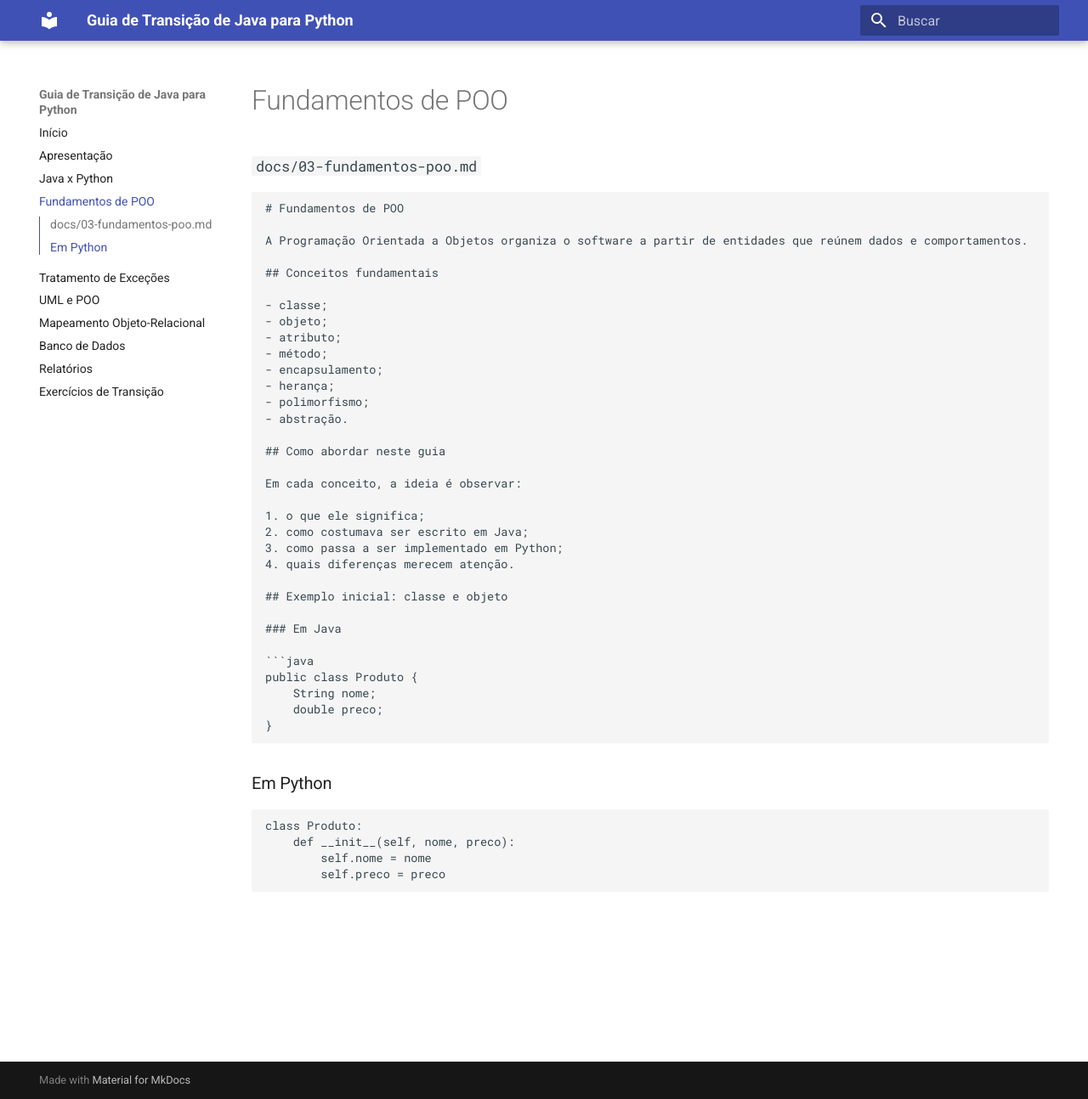
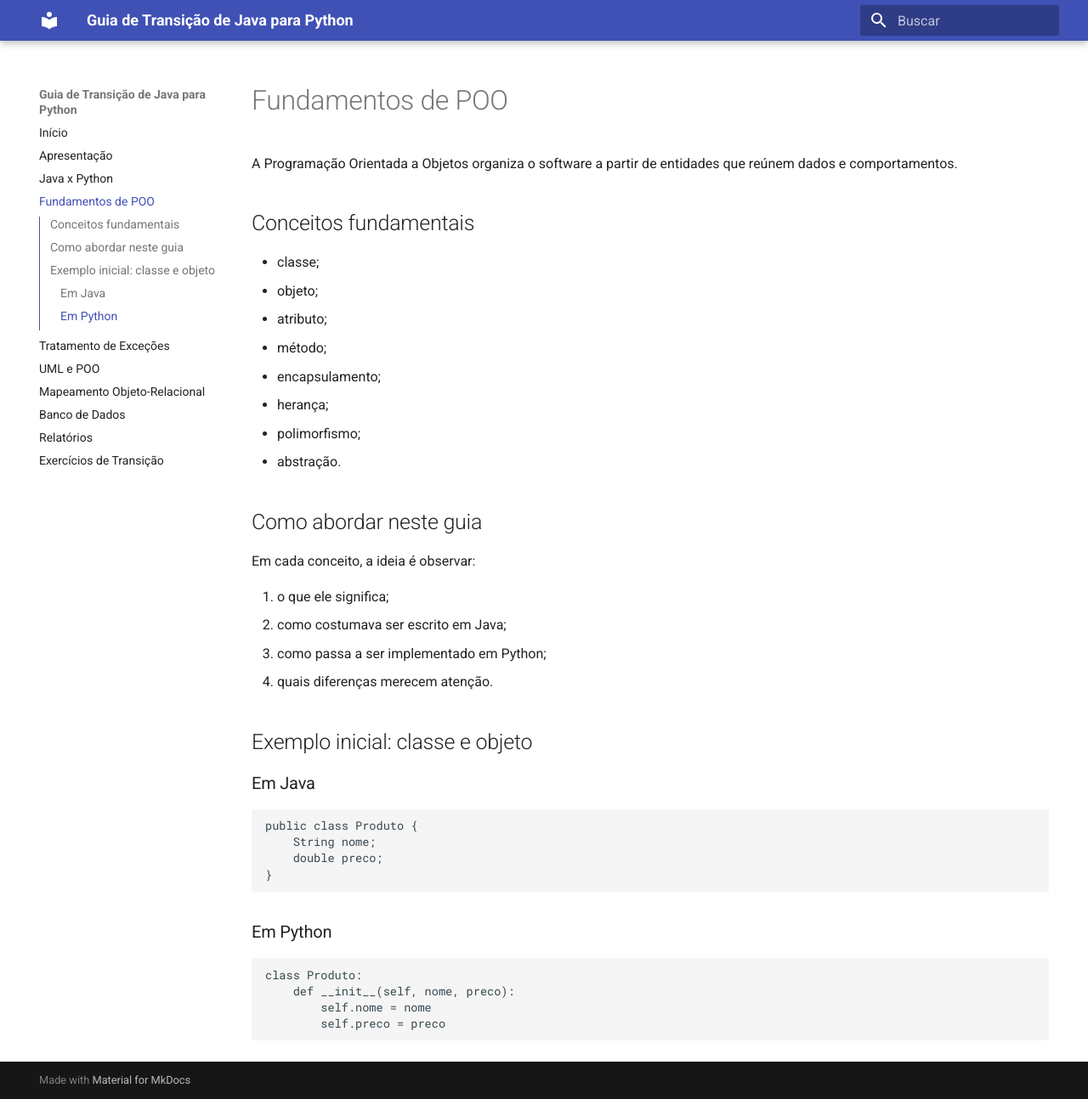
Before and after one commit to danielaflor/guia-poo, an MkDocs documentation site: the page built from docs/03-fundamentos-poo.md, in a window 1280 px wide and 1294 px high. Shown: the whole window at 85% size. Built offline with MkDocs 1.6.1 and Material for MkDocs 9.7.7, drawn with Linux system fonts in a browser that asks for light colours.

Commit message:
Clean up POO fundamentals documentation
Removed unnecessary header and code block from the document.

````diff
--- a/docs/03-fundamentos-poo.md
+++ b/docs/03-fundamentos-poo.md
@@ -1,6 +1,3 @@
-
-### `docs/03-fundamentos-poo.md`
-```md
 # Fundamentos de POO
 
 A Programação Orientada a Objetos organiza o software a partir de entidades que reúnem dados e comportamentos.
````
